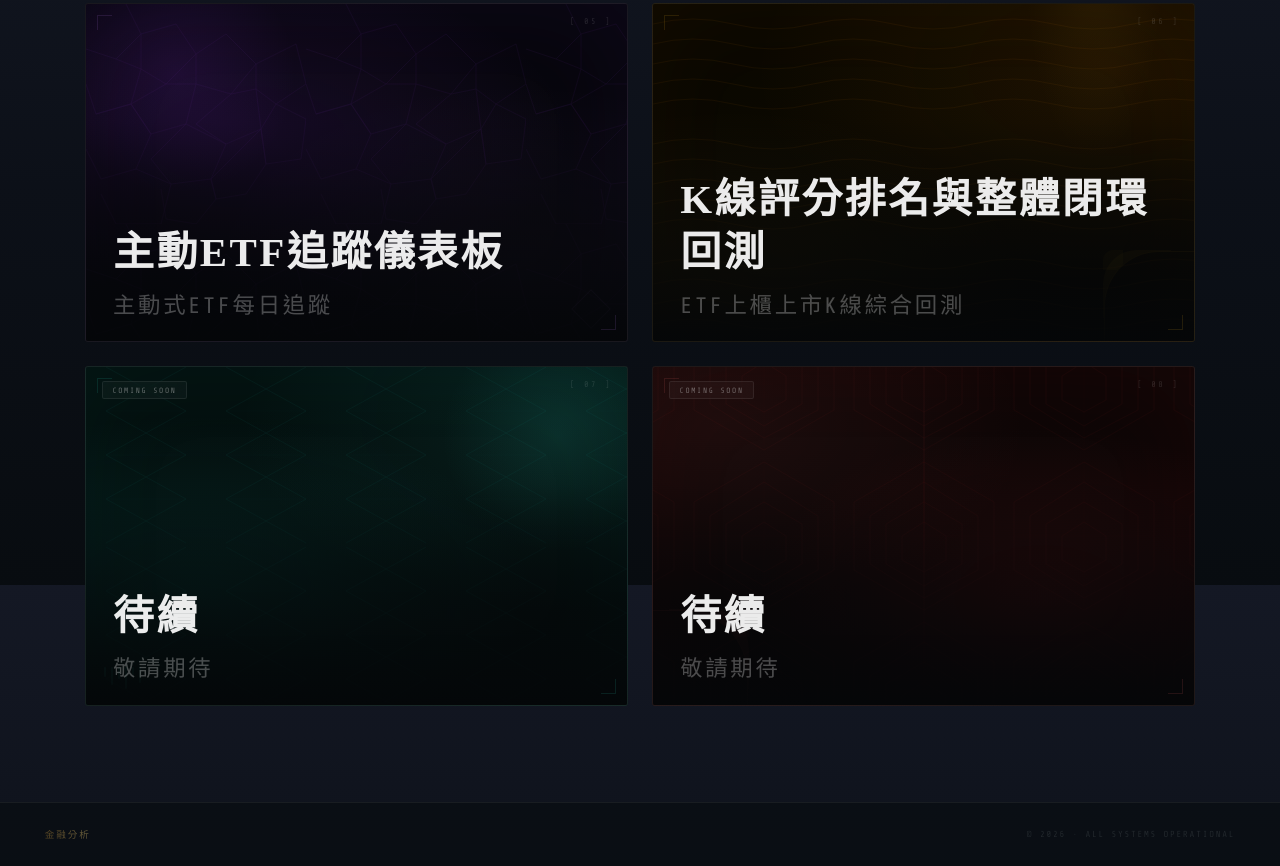
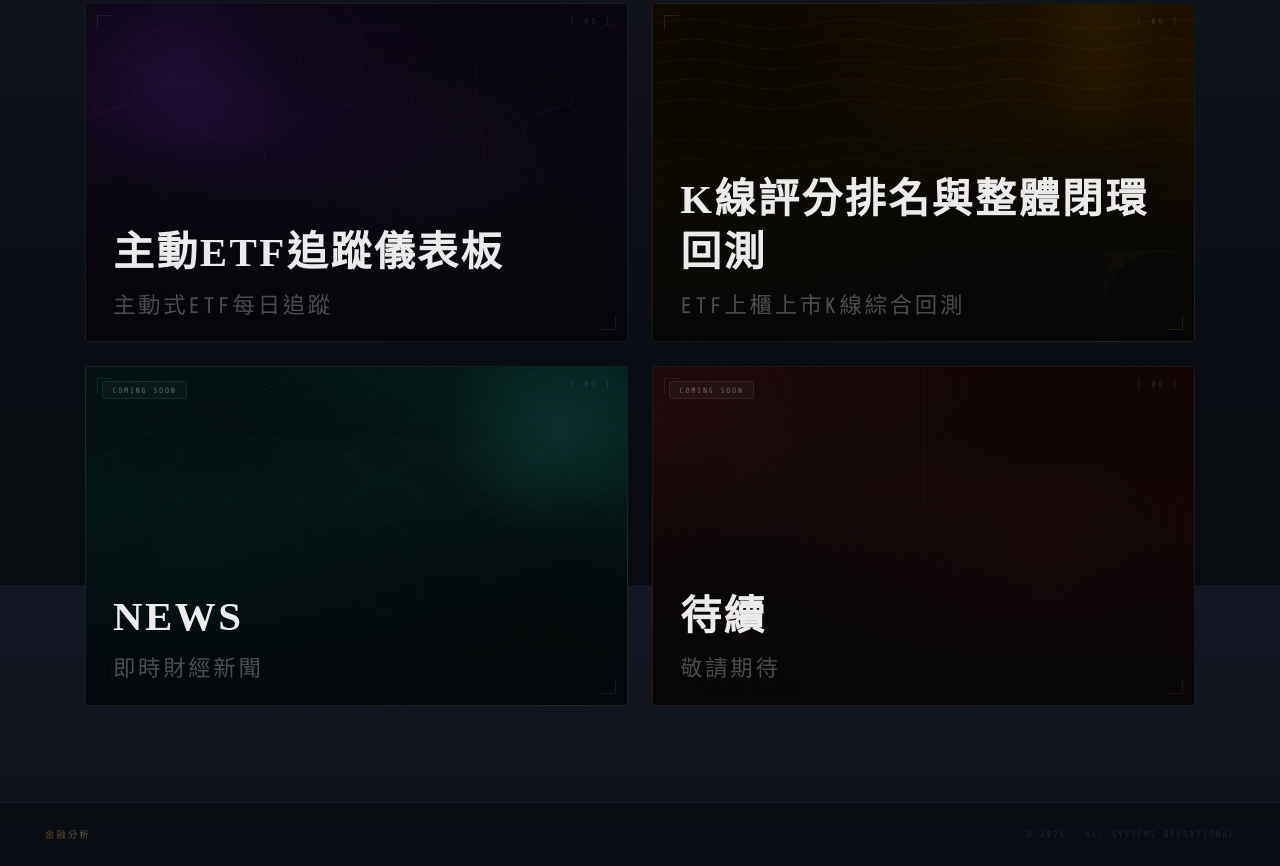
Before and after one commit to flydav003-alt/david, a plain HTML site: page index.html in a window 1280 px wide. Shown: the part 1015-1881 px from the top of the page. Drawn offline with nearby package versions, Linux system fonts and the light colour scheme; animation ran at ten frames a second.

Commit message:
Update index.html

```diff
--- a/index.html
+++ b/index.html
@@ -718,7 +718,7 @@ footer{
 
       <!-- 07 · 待續 · 青碧DNA螺旋 -->
       <a class="card card-7 reveal d4"
-         href="#"
+         href="https://davnews.streamlit.app/"
          target="_blank" rel="noopener">
         <div class="pat"></div><div class="orb"></div>
         <div class="tick">
@@ -729,8 +729,8 @@ footer{
         <span class="card-num">[ 07 ]</span>
         <span class="coming-badge">Coming Soon</span>
         <div class="card-overlay">
-          <span class="card-title">待續</span>
-          <span class="card-sub">敬請期待</span>
+          <span class="card-title">NEWS</span>
+          <span class="card-sub">即時財經新聞</span>
         </div>
       </a>
 
```
